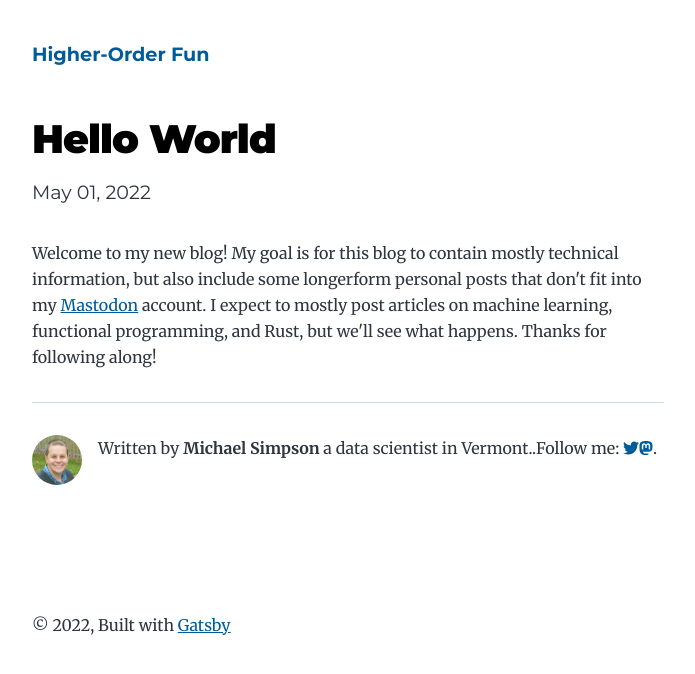
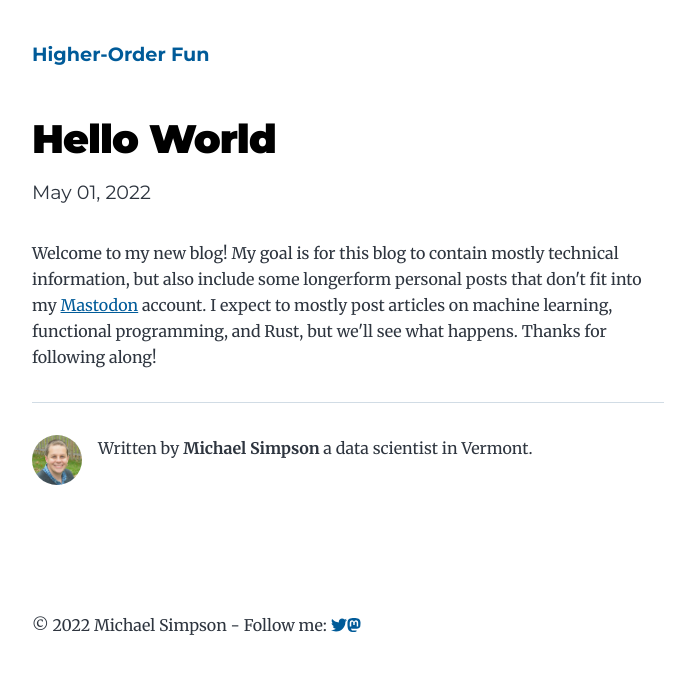
Before and after one commit to mjs2600/blog.higherorder.fun, a Gatsby site: page /2022-05-01-hello-world/ in a window 1280 px wide. Shown: the whole page, without its empty margins (292-987 px from the left). Built offline with nearby package versions, Linux system fonts and the light colour scheme; Gatsby itself is replaced by a stand-in of ours.

Commit message:
Update page styles

```diff
--- a/content/blog/2022-05-01-hello-world/index.md
+++ b/content/blog/2022-05-01-hello-world/index.md
@@ -1,7 +1,6 @@
 ---
 title: Hello World
 date: "2022-05-01T16:03:12Z"
-description: "Hello, World!"
 ---
 
 Welcome to my new blog!
--- a/src/components/bio.js
+++ b/src/components/bio.js
@@ -8,8 +8,6 @@
 import * as React from "react"
 import {useStaticQuery, graphql} from "gatsby"
 import {StaticImage} from "gatsby-plugin-image"
-import {FontAwesomeIcon} from "@fortawesome/react-fontawesome"
-import {faMastodon, faTwitter} from '@fortawesome/free-brands-svg-icons'
 
 const Bio = () => {
   const data = useStaticQuery(graphql`
@@ -20,13 +18,6 @@ const Bio = () => {
             name
             summary
           }
-          social {
-            twitter
-            mastodon {
-              server
-              handle
-            }
-          }
         }
       }
     }
@@ -34,7 +25,6 @@ const Bio = () => {
 
   // Set these values by editing "siteMetadata" in gatsby-config.js
   const author = data.site.siteMetadata?.author
-  const social = data.site.siteMetadata?.social
 
   return (
     <div className="bio">
@@ -50,21 +40,11 @@ const Bio = () => {
       />
       {author?.name && (
         <p>
-          Written by <strong>{author.name}</strong> {author?.summary || null}.
+          Written by <strong>{author.name}</strong> {author?.summary || null}
+          <br />
         </p>
       )}
-      <p>
-        Follow me:
-        {` `}
-        <a href={`https://twitter.com/${social?.twitter || ``}`}>
-          <FontAwesomeIcon icon={faTwitter} />
-        </a>
-        <a rel="me" href={`https://${social.mastodon.server}/${social.mastodon.handle}`}>
-          <FontAwesomeIcon icon={faMastodon} />
-        </a>
-        .
-      </p>
-    </div>
+    </div >
   )
 }
 
--- a/src/components/layout.js
+++ b/src/components/layout.js
@@ -1,7 +1,32 @@
 import * as React from "react"
-import { Link } from "gatsby"
+import {useStaticQuery, graphql, Link} from "gatsby"
+import {FontAwesomeIcon} from "@fortawesome/react-fontawesome"
+import {faMastodon, faTwitter} from '@fortawesome/free-brands-svg-icons'
 
-const Layout = ({ location, title, children }) => {
+const Layout = ({location, title, children}) => {
+  const data = useStaticQuery(graphql`
+    query SocialQuery {
+      site {
+        siteMetadata {
+          author {
+            name
+          }
+          social {
+            twitter
+            mastodon {
+              server
+              handle
+            }
+          }
+        }
+      }
+    }
+  `)
+
+  // Set these values by editing "siteMetadata" in gatsby-config.js
+  const social = data.site.siteMetadata?.social
+  const author = data.site.siteMetadata?.author
+
   const rootPath = `${__PATH_PREFIX__}/`
   const isRootPath = location.pathname === rootPath
   let header
@@ -25,9 +50,15 @@ const Layout = ({ location, title, children }) => {
       <header className="global-header">{header}</header>
       <main>{children}</main>
       <footer>
-        © {new Date().getFullYear()}, Built with
+        © {new Date().getFullYear()} {author.name} -
         {` `}
-        <a href="https://www.gatsbyjs.com">Gatsby</a>
+        Follow me: {` `}
+        <a href={`https://twitter.com/${social?.twitter || ``}`}>
+          <FontAwesomeIcon icon={faTwitter} />
+        </a>
+        <a rel="me" href={`https://${social.mastodon.server}/${social.mastodon.handle}`}>
+          <FontAwesomeIcon icon={faMastodon} />
+        </a>
       </footer>
     </div>
   )
```
